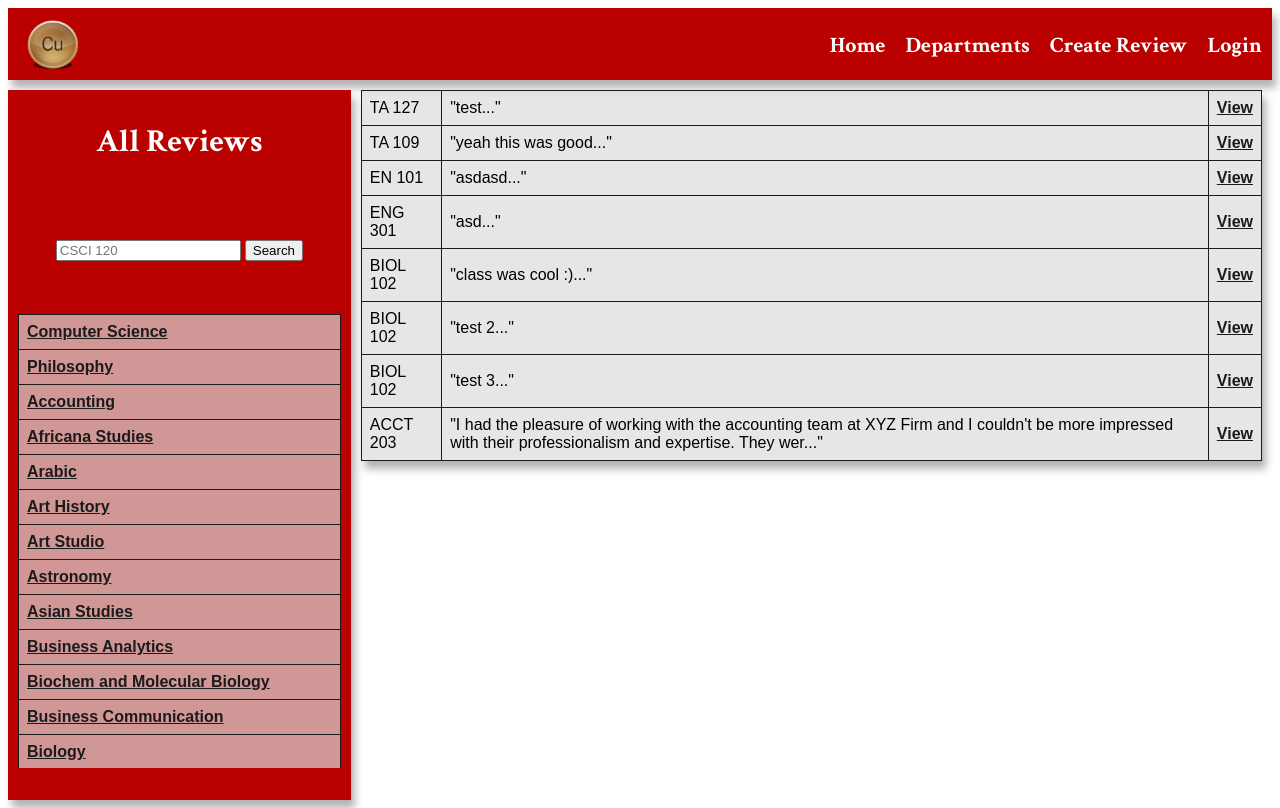
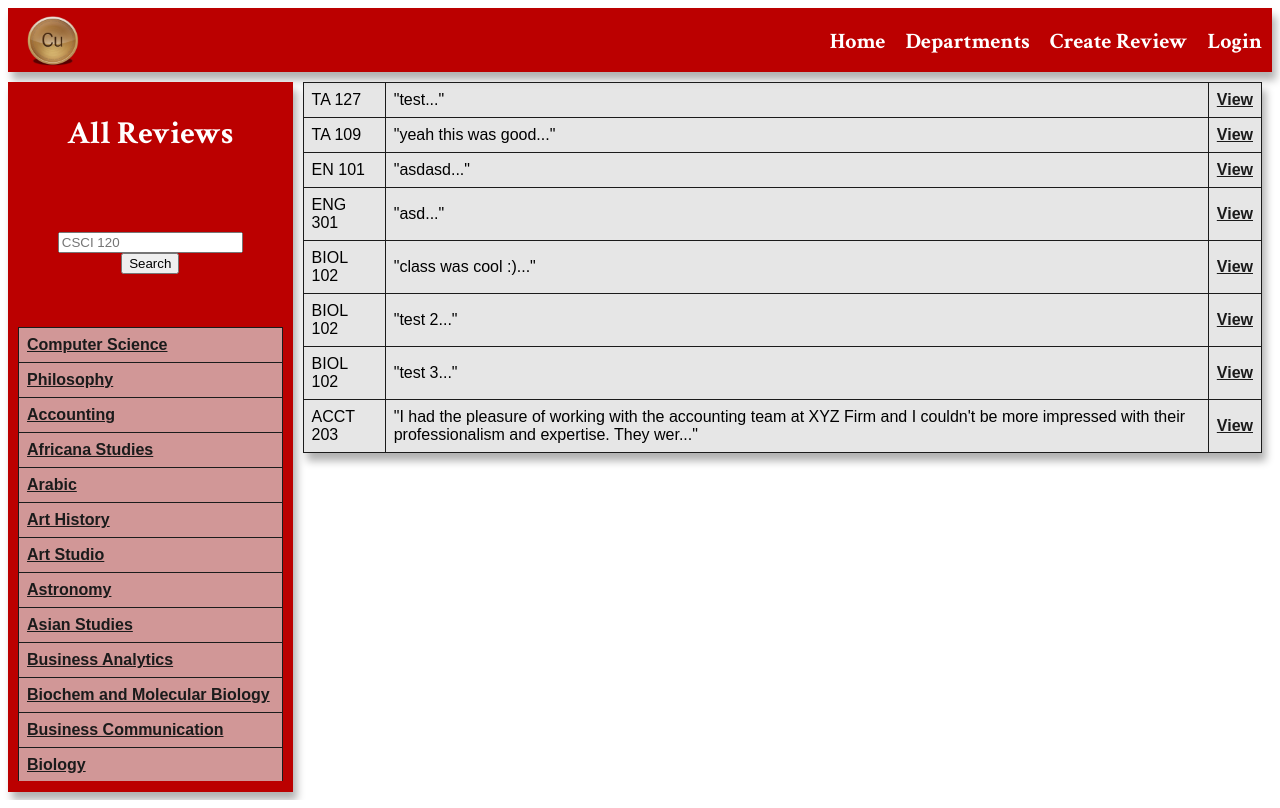
Before and after one commit to Levrk/CUcourses, a Django app: page / in a window 1280 px wide. Run offline with Django 4.2, Linux system fonts and the light colour scheme; data comes from the database, SQL or seed files in the repository; some web fonts are replaced.

Commit message:
updated sidebar css

```diff
--- a/reviews/static/allStyles.css
+++ b/reviews/static/allStyles.css
@@ -44,6 +44,8 @@ table {
     border: 1px solid var(--black);
     padding: 8px;
     text-align: left;
+    overflow-wrap:normal;
+    margin-right: 10px;
     }
 
 /* User defined classes */
@@ -121,6 +123,7 @@ table {
 .deptTableContainer {
     flex-shrink: 1;
     overflow-y: scroll;
+    overflow-x:hidden;
 }
 
 ::-webkit-scrollbar {
@@ -143,11 +146,15 @@ table {
     height: 90vh;
     flex-direction: row;
 }
+.searchbar{
+    overflow-x: inherit;
 
+}
 .sidebar {
     display: flex;
     flex-direction: column;
-    width: fit-content;
+    min-width: 7cm;
+    width: 30vh;
     background-color: var(--primary-color);
     color: var(--white);
     padding: 10px;
@@ -185,6 +192,7 @@ table {
         padding: 0;
         margin: 0;
         list-style: 0;
+        height: 8vh;
         display: flex; /* add this to create a flex container */
         /*justify-content: center; /* add this to center the child elements */
         align-items: center; /* add this to center the child elements vertically */
@@ -214,7 +222,7 @@ table {
         color: rgb(255, 255, 255);
         transition: border-top-color 0.3s ease-in-out;
     }
-    }
+
 
     .username-tooltip {
         position: relative;
```
